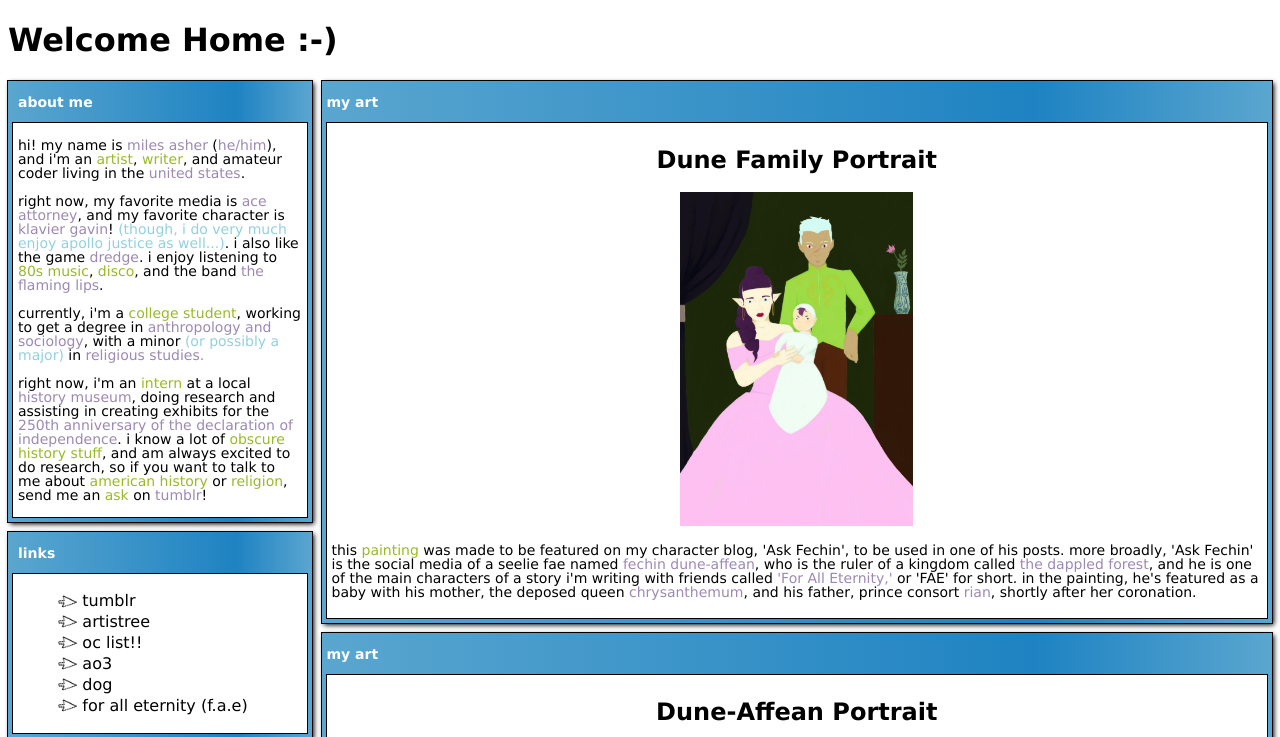
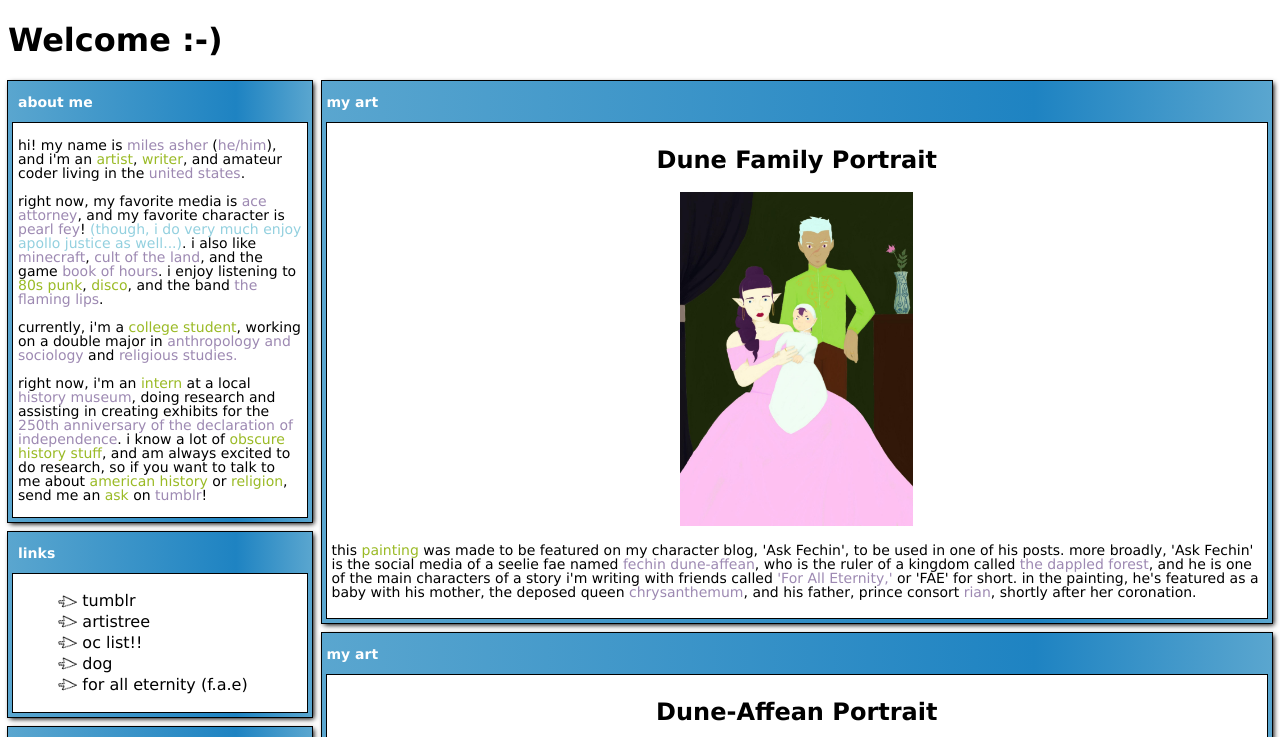
Before and after one commit to realelfruler/realelfruler.github.io, a plain HTML site: page index.html in a window 1280 px wide. Shown: the top 737 px of the page. Drawn offline with Linux system fonts and the light colour scheme.

Commit message:
updated
updated information

```diff
--- a/index.html
+++ b/index.html
@@ -36,7 +36,7 @@
   </head>
 
   <body>
-    <h1>Welcome Home :-)</h1>
+    <h1>Welcome :-)</h1>
 
     <div class="large-container"> <!-- contains the entire page within a single flex box -->
       <div class="sub-small">
@@ -56,10 +56,10 @@
             <p>hi! my name is <span style="color: #9D89B2">miles asher</span> (<span style="color:#9D89B2">he/him</span>), and i'm an <span style="color: #9ABA25">artist</span>, <span style="color: #9ABA25">writer</span>, and amateur coder living in the <span style="color: #9D89B2">united states</span>.</p>
 
             <!-- more specific stuff about me -->
-            <p>right now, my favorite media is <span style="color: #9D89B2">ace attorney</span>, and my favorite character is <span style="color: #9D89B2">klavier gavin</span>! <span style="color: #93D0DF">(though, i do very much enjoy apollo justice as well...)</span>. i also like the game <span style="color: #9D89B2">dredge</span>. i enjoy listening to <span style="color: #9ABA25">80s music</span>, <span style="color: #9ABA25">disco</span>, and the band <span style="color: #9D89B2">the flaming lips</span>.</p>
+            <p>right now, my favorite media is <span style="color: #9D89B2">ace attorney</span>, and my favorite character is <span style="color: #9D89B2">pearl fey</span>! <span style="color: #93D0DF">(though, i do very much enjoy apollo justice as well...)</span>. i also like <span style="color: #9D89B2">minecraft</span>, <span style="color: #9D89B2">cult of the land</span>, and the game <span style="color: #9D89B2">book of hours</span>. i enjoy listening to <span style="color: #9ABA25">80s punk</span>, <span style="color: #9ABA25">disco</span>, and the band <span style="color: #9D89B2">the flaming lips</span>.</p>
 
             <!-- job & education -->
-            <p>currently, i'm a <span style="color: #9ABA25">college student</span>, working to get a degree in <span style="color: #9D89B2">anthropology and sociology</span>, with a minor <span style="color: #93D0DF">(or possibly a major)</span> in <span style="color: #9D89B2">religious studies.</span></p>
+            <p>currently, i'm a <span style="color: #9ABA25">college student</span>, working on a double major in <span style="color: #9D89B2">anthropology and sociology</span> and <span style="color: #9D89B2">religious studies.</span></p>
             <p>right now, i'm an <span style="color: #9ABA25">intern</span> at a local <span style="color: #9D89B2">history museum</span>, doing research and assisting in creating exhibits for the <span style="color: #9D89B2">250th anniversary of the declaration of independence</span>. i know a lot of <span style="color: #9ABA25">obscure history stuff</span>, and am always excited to do research, so if you want to talk to me about <span style="color: #9ABA25">american history</span> or <span style="color: #9ABA25">religion</span>, send me an <span style="color: #9ABA25">ask</span> on <span style="color: #9D89B2">tumblr</span>!</p>
           </div>
         </div>
@@ -73,7 +73,6 @@
               <li><a href="https://artistree.io/request/fancyfeastofficial">artistree</a></li>
               <li><a href="https://fancy-feast-official.tumblr.com/post/718072494146387968/">oc list!!</a></li>
               <!-- Hiding this for now because IDK when it will actually start <li><a href="aud-al.html">AUDIO ALMANAC</a></li> -->
-              <li><a href="https://archiveofourown.org/users/realelfruler">ao3</a></li>
               <li><a href="dog.html">dog</a></li>
               <!-- WIP page that I keep forgetting about <li><a href="art/oc-gallery.html">my ocs!</a></li> -->
               <li><a href="https://realelfruler.github.io/foralleternity/index.html">for all eternity (f.a.e)</a></li>
```
